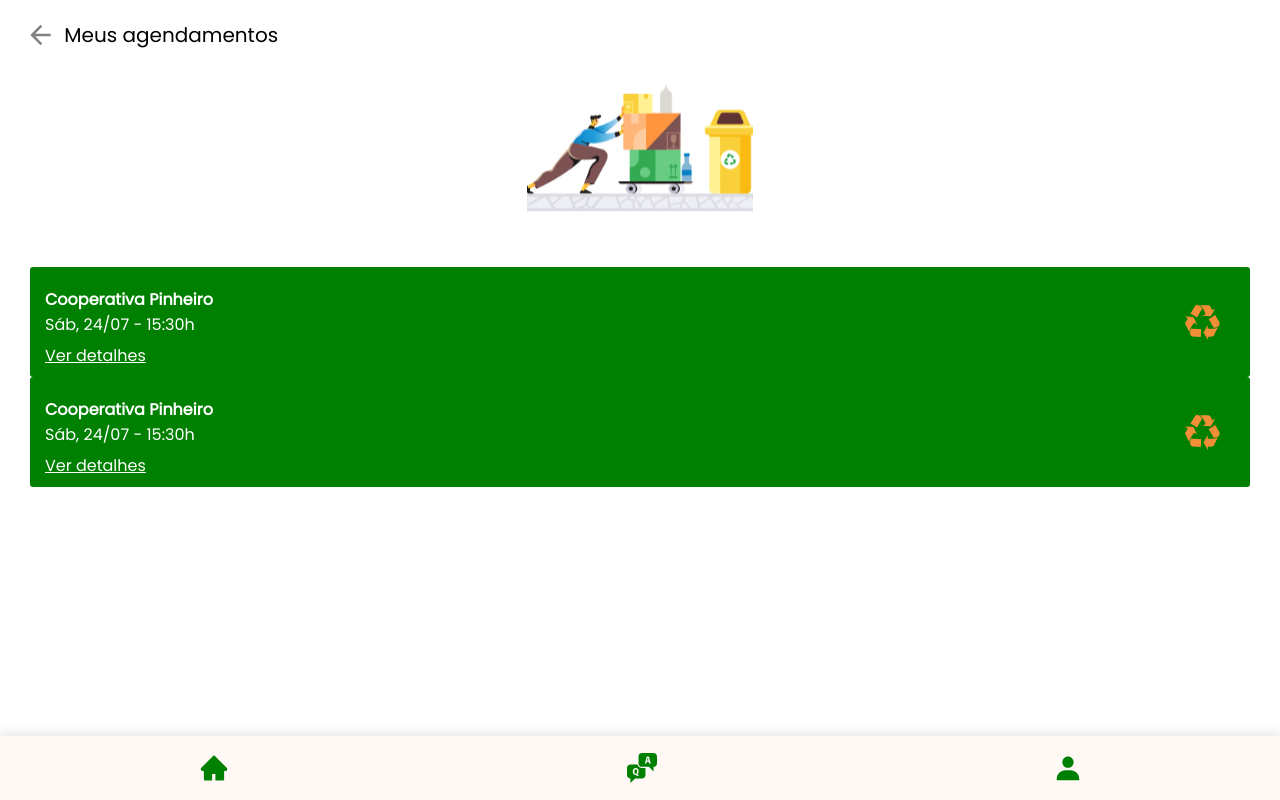
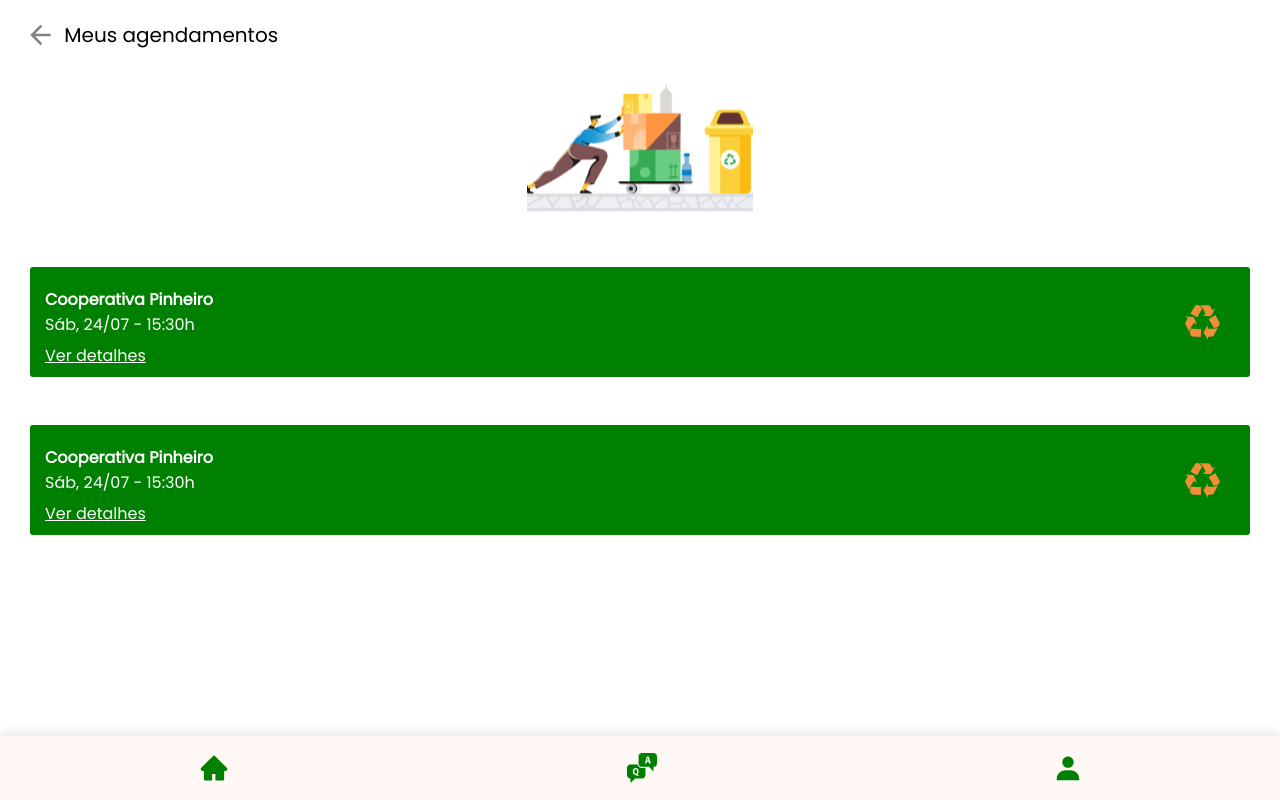
Before and after one commit to estartandodevs-course/recolapp, a React (Create React App) app: page /scheduledCollections in a window 1280 px wide. Built offline with nearby package versions, Linux system fonts and the light colour scheme.

Commit message:
fix: added ...rest in the component ViewDetails

```diff
--- a/src/components/ViewDetails/index.js
+++ b/src/components/ViewDetails/index.js
@@ -9,9 +9,10 @@ const ViewDetails = ({
   date = "Sáb, 24/07 - 15:30h",
   details = "Ver detalhes",
   onClick,
+  ...rest
 }) => {
   return (
-    <S.ContainerViewDetails>
+    <S.ContainerViewDetails {...rest}>
       <S.ContainerViewDetailsLeft>
         <S.TitleViewDetails>{title}</S.TitleViewDetails>
         <S.DataViewDetails>{date}</S.DataViewDetails>
```
